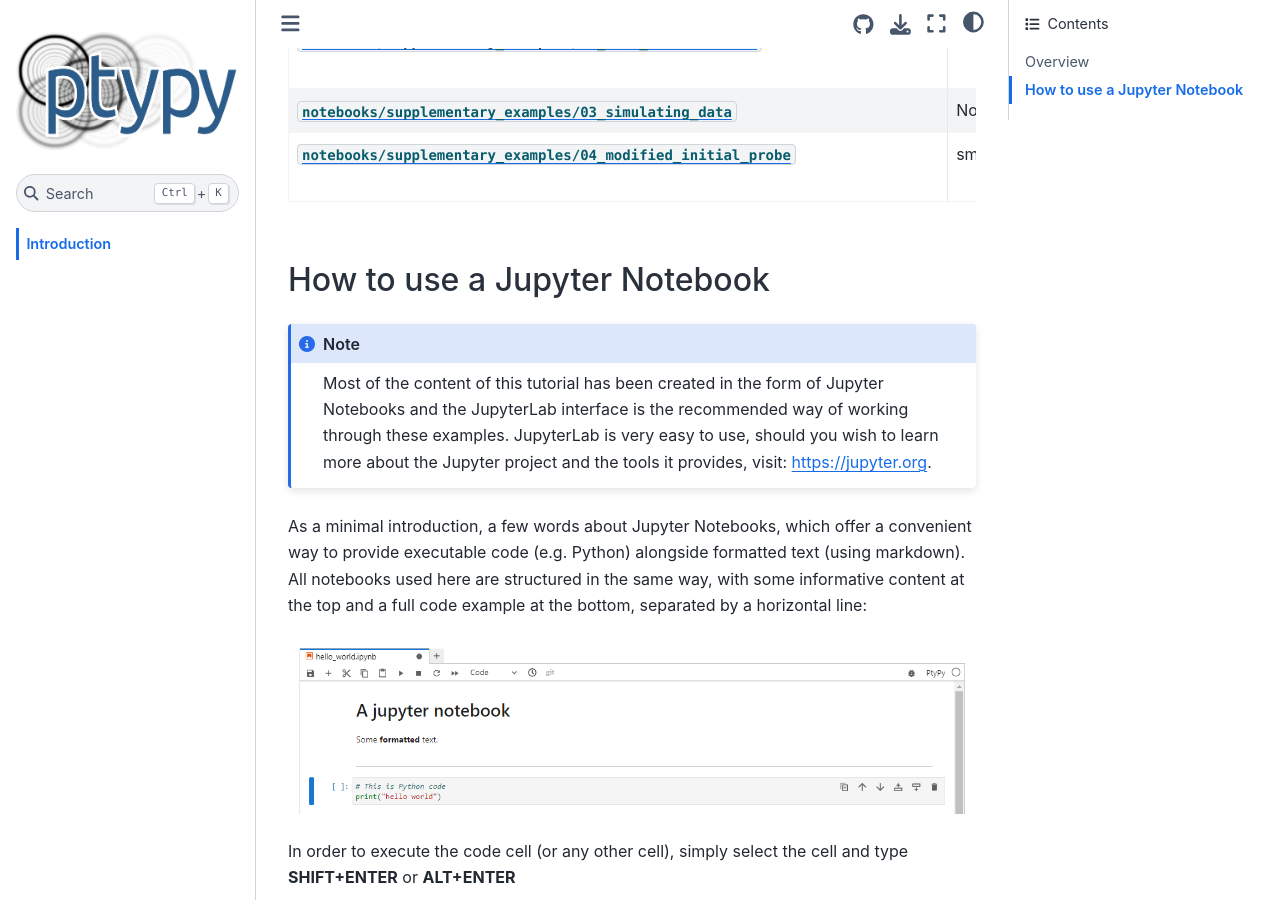
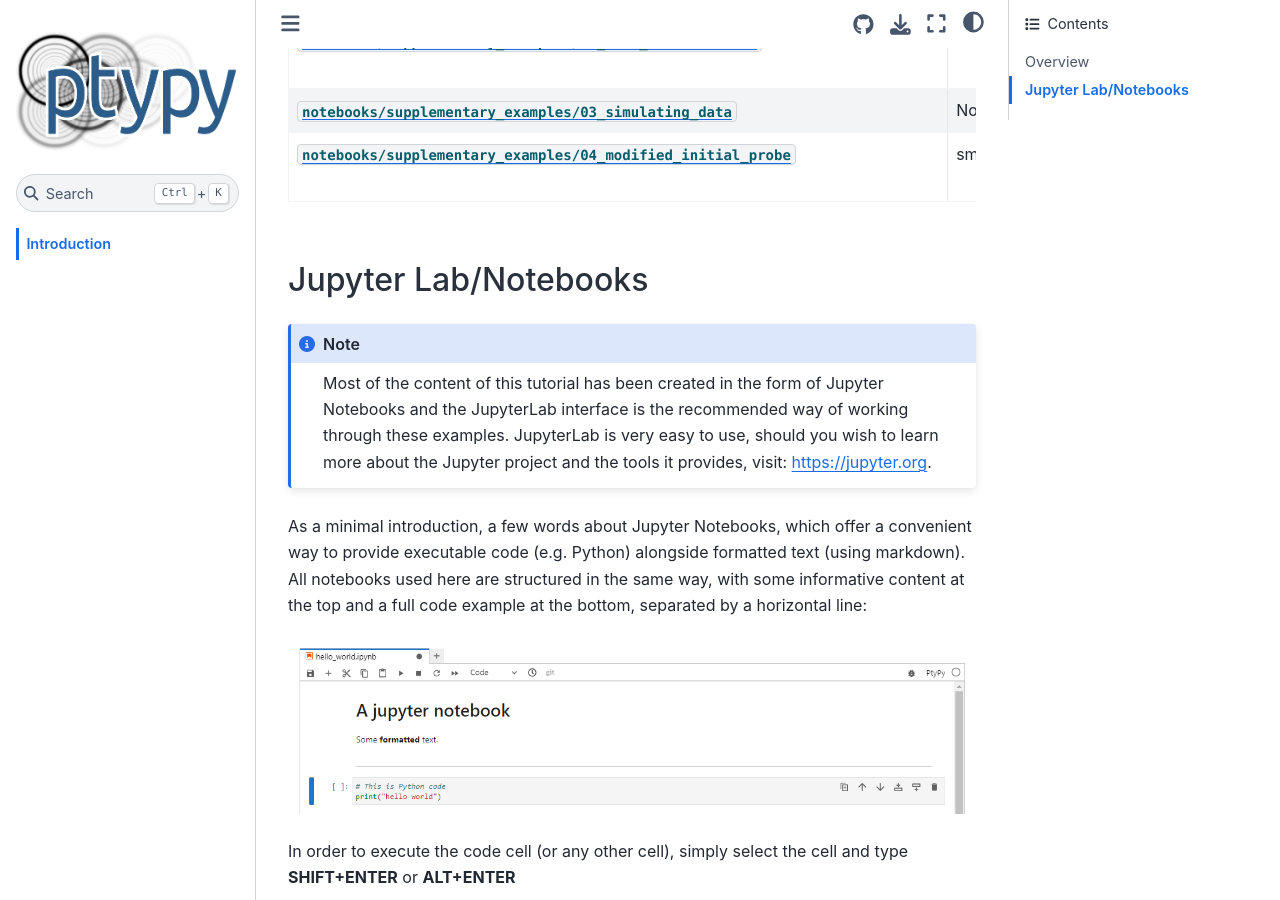
Before and after one commit to ptycho/tutorials, a Jupyter Book: the page built from docs/intro.md, in a window 1280 px wide and 900 px high, scrolled down 1863 px. Built offline with Jupyter Book 1.0.4 settings and Sphinx 7.4.7 and the Sphinx Book theme 1.1.4, drawn with Linux system fonts in a browser that asks for light colours; pages that are not in the unit, such as notebooks, are missing from menus.

Commit message:
Changed title

````diff
--- a/docs/intro.md
+++ b/docs/intro.md
@@ -37,7 +37,7 @@ The table below gives an overview of all examples with associated data and a lin
 |  [](notebooks/supplementary_examples/04_modified_initial_probe)  |  small_data.zip                        |  126 MB  |  [doi](https://10.5281/zenodo.11501765) |
 
 
-## How to use a Jupyter Notebook
+## Jupyter Lab/Notebooks
 
 ```{note}
 Most of the content of this tutorial has been created in the form of Jupyter Notebooks and the JupyterLab interface is the recommended way of working through these examples. JupyterLab is very easy to use, should you wish to learn more about the Jupyter project and the tools it provides, visit: [https://jupyter.org](https://jupyter.org).
````
